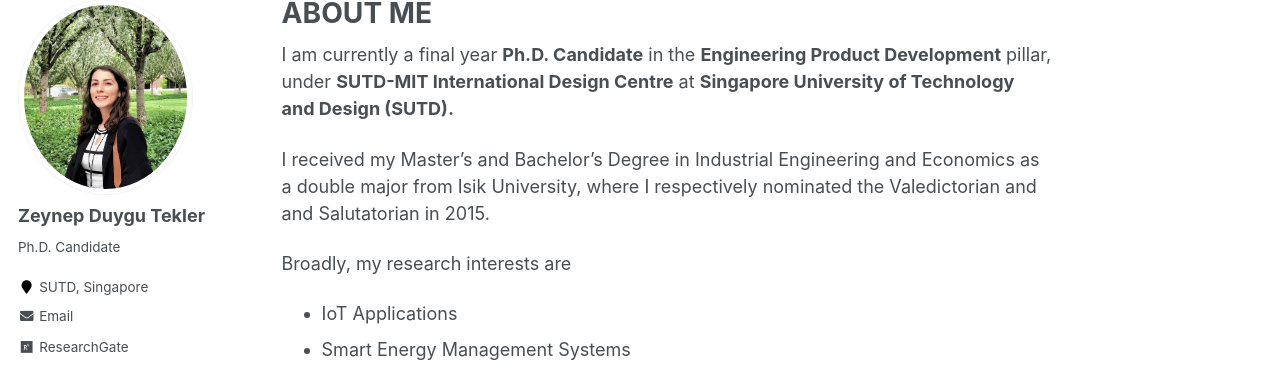
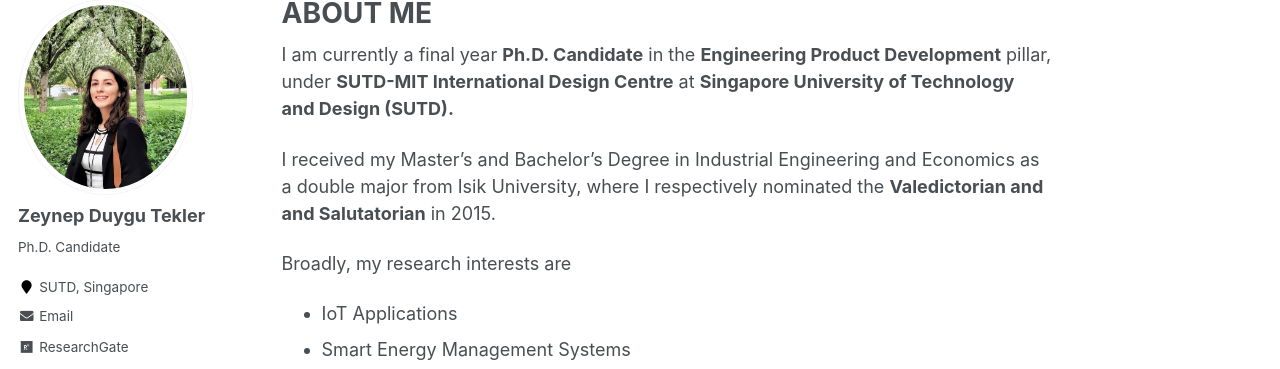
Before and after one commit to zeynepduygutekler/zeynepduygutekler.github.io, a Jekyll site: the page built from _pages/about.md, in a window 1280 px wide and 1237 px high. Shown: the part 119-488 px from the top of the window. Built offline with Jekyll 4.4.1, drawn with Linux system fonts in a browser that asks for light colours; some web fonts are replaced.

Commit message:
final edits

```diff
--- a/_pages/about.md
+++ b/_pages/about.md
@@ -12,7 +12,7 @@
 under **SUTD-MIT International Design Centre** at **Singapore University of Technology and Design (SUTD).**
 
 I received my Master's and Bachelor's Degree in Industrial Engineering and Economics as a double major from Isik University,
-where I respectively nominated the Valedictorian and and Salutatorian in 2015.
+where I respectively nominated the **Valedictorian and and Salutatorian** in 2015.
 
 Broadly, my research interests are
 * IoT Applications
```
